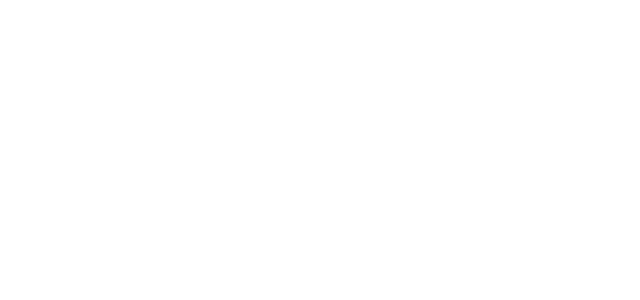
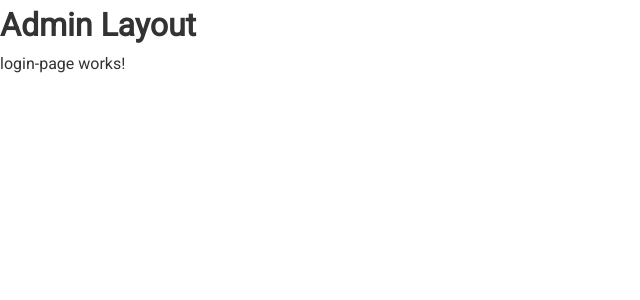
Before and after one commit to Kapibarra/ng-blog, an Angular app: page /admin/login in a window 1280 px wide. Before the commit this address led to /. Shown: the top 300 px of the page, without its empty margins (0-640 px from the left). Built offline with nearby package versions, Linux system fonts and the light colour scheme.

Commit message:
new pages

```diff
--- /dev/null
+++ b/src/app/admin/create-page/create-page.component.html
@@ -0,0 +1 @@
+<p>create-page works!</p>
--- /dev/null
+++ b/src/app/admin/create-page/create-page.component.ts
@@ -0,0 +1,15 @@
+import { Component, OnInit } from '@angular/core';
+
+@Component({
+  selector: 'app-create-page',
+  templateUrl: './create-page.component.html',
+  styleUrls: ['./create-page.component.scss']
+})
+export class CreatePageComponent implements OnInit {
+
+  constructor() { }
+
+  ngOnInit() {
+  }
+
+}
--- /dev/null
+++ b/src/app/admin/dashboard-page/dashboard-page.component.html
@@ -0,0 +1 @@
+<p>dashboard-page works!</p>
--- /dev/null
+++ b/src/app/admin/dashboard-page/dashboard-page.component.ts
@@ -0,0 +1,15 @@
+import { Component, OnInit } from '@angular/core';
+
+@Component({
+  selector: 'app-dashboard-page',
+  templateUrl: './dashboard-page.component.html',
+  styleUrls: ['./dashboard-page.component.scss']
+})
+export class DashboardPageComponent implements OnInit {
+
+  constructor() { }
+
+  ngOnInit() {
+  }
+
+}
--- /dev/null
+++ b/src/app/admin/edit-page/edit-page.component.html
@@ -0,0 +1 @@
+<p>edit-page works!</p>
--- /dev/null
+++ b/src/app/admin/edit-page/edit-page.component.ts
@@ -0,0 +1,15 @@
+import { Component, OnInit } from '@angular/core';
+
+@Component({
+  selector: 'app-edit-page',
+  templateUrl: './edit-page.component.html',
+  styleUrls: ['./edit-page.component.scss']
+})
+export class EditPageComponent implements OnInit {
+
+  constructor() { }
+
+  ngOnInit() {
+  }
+
+}
--- a/src/app/admin/shared/components/admin-layout/admin-layout.component.html
+++ b/src/app/admin/shared/components/admin-layout/admin-layout.component.html
@@ -1 +1,3 @@
-<p>admin-layout works!</p>
+<h1>Admin Layout</h1>
+
+<router-outlet></router-outlet>
```
Also changed, not shown: src/app/admin/admin.module.ts (+8 -2 lines), src/app/admin/create-page/create-page.component.scss (added), src/app/admin/dashboard-page/dashboard-page.component.scss (added), src/app/admin/edit-page/edit-page.component.scss (added).
